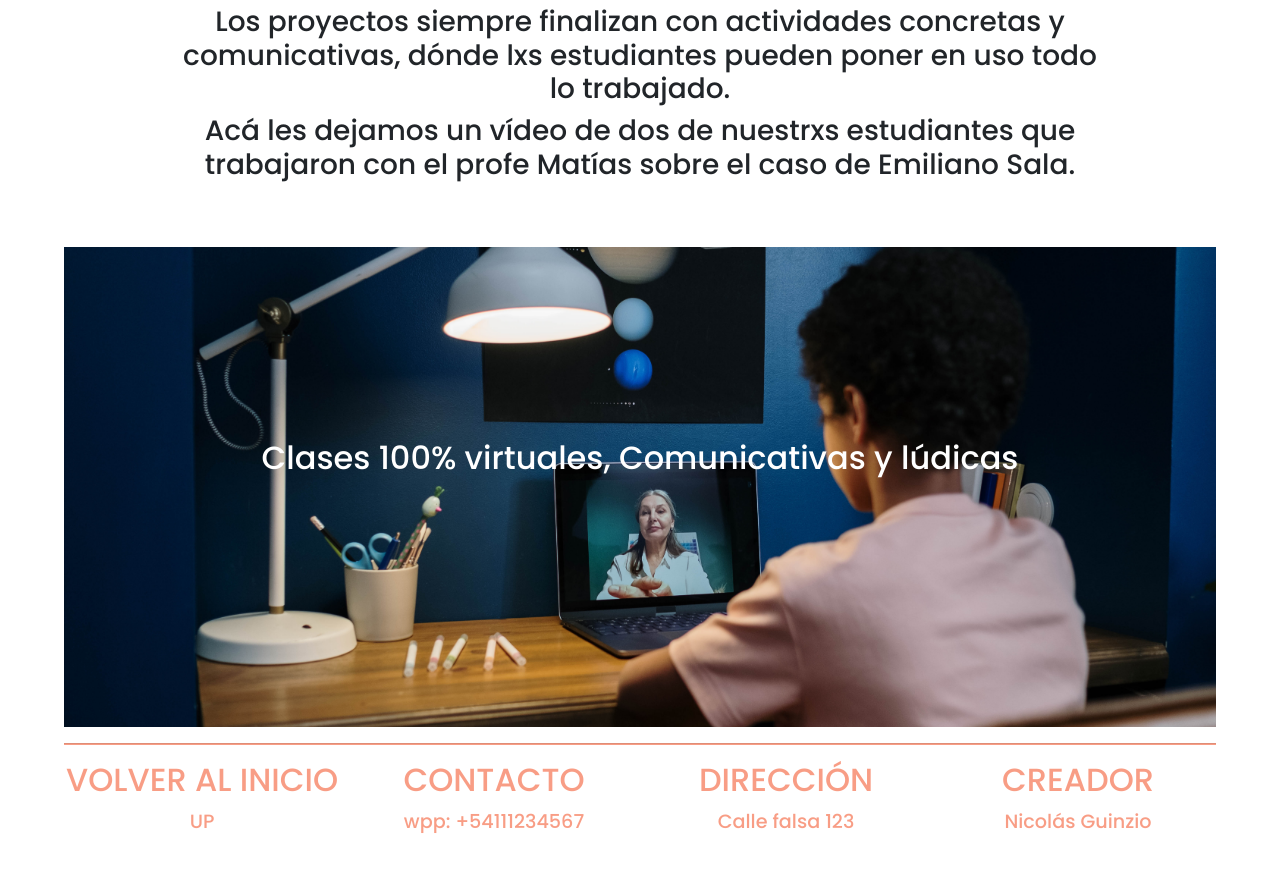
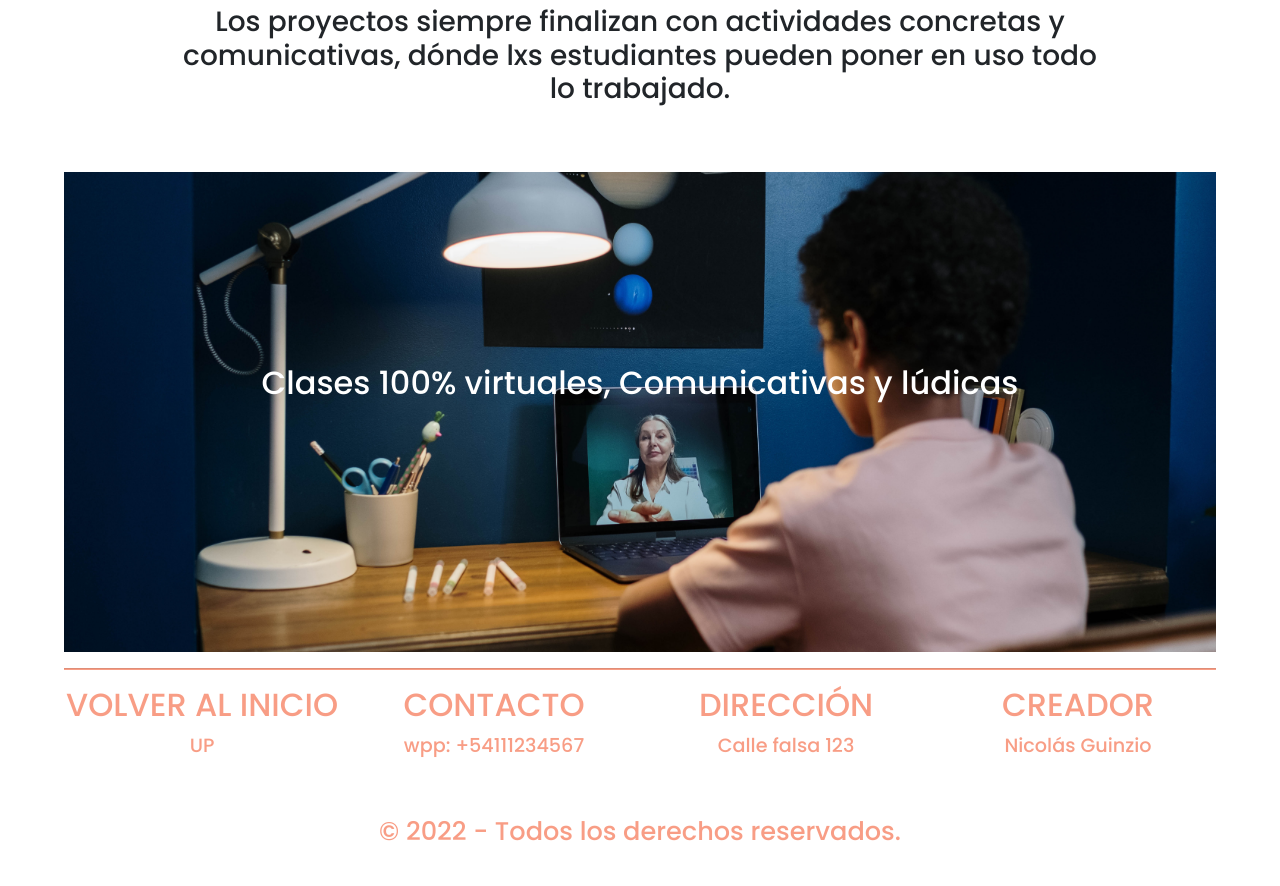
Before and after one commit to NicoGuinzio/onwheels, a website: page index.html in a window 1280 px wide. Shown: the part 1483-2369 px from the top of the page. After the commit the page ends 2340 px from the top, so only its background shows below. Drawn offline with nearby package versions, Linux system fonts and the light colour scheme; a web font is replaced by a local one.

Commit message:
Sacar h3 de inicio

```diff
--- a/index.html
+++ b/index.html
@@ -82,8 +82,6 @@
           </h3>
           <h3 class="h3Inicio"> Los proyectos siempre finalizan con actividades concretas y comunicativas, dónde lxs
             estudiantes pueden poner en uso todo lo trabajado.</h3>
-          <h3 class="h3Inicio"> Acá les dejamos un vídeo de dos de nuestrxs estudiantes que trabajaron con el profe
-            Matías sobre el caso de Emiliano Sala.</h3>
         </div>
 
 
```
Also changed, not shown: 1 other file.
